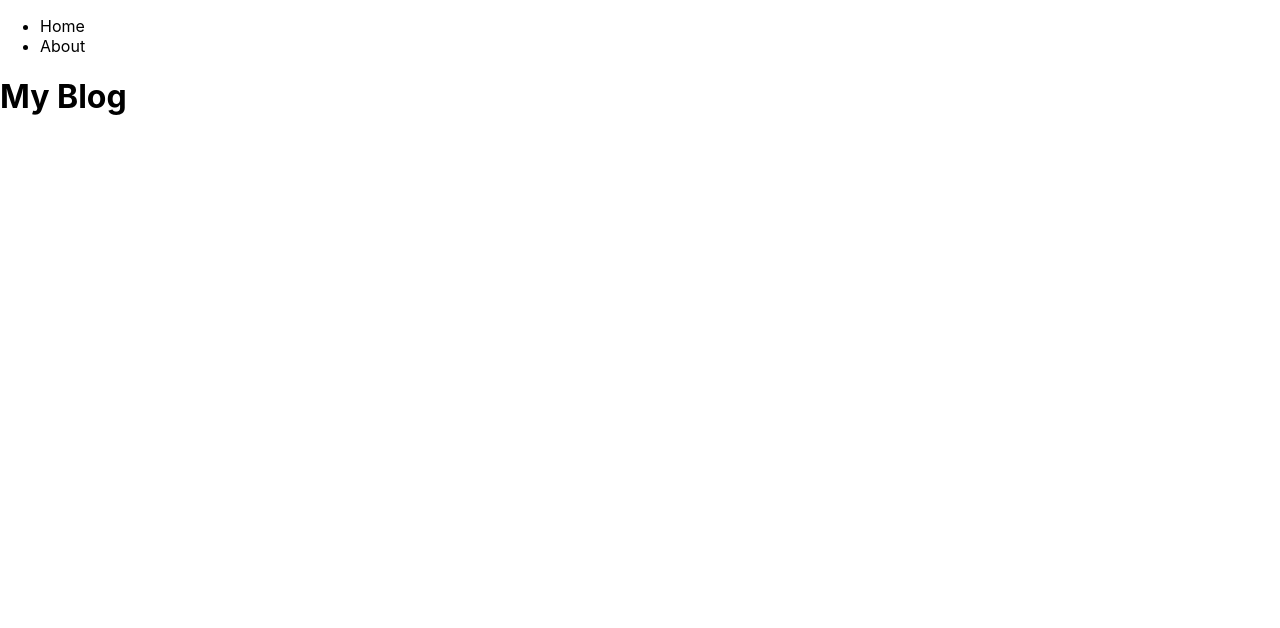
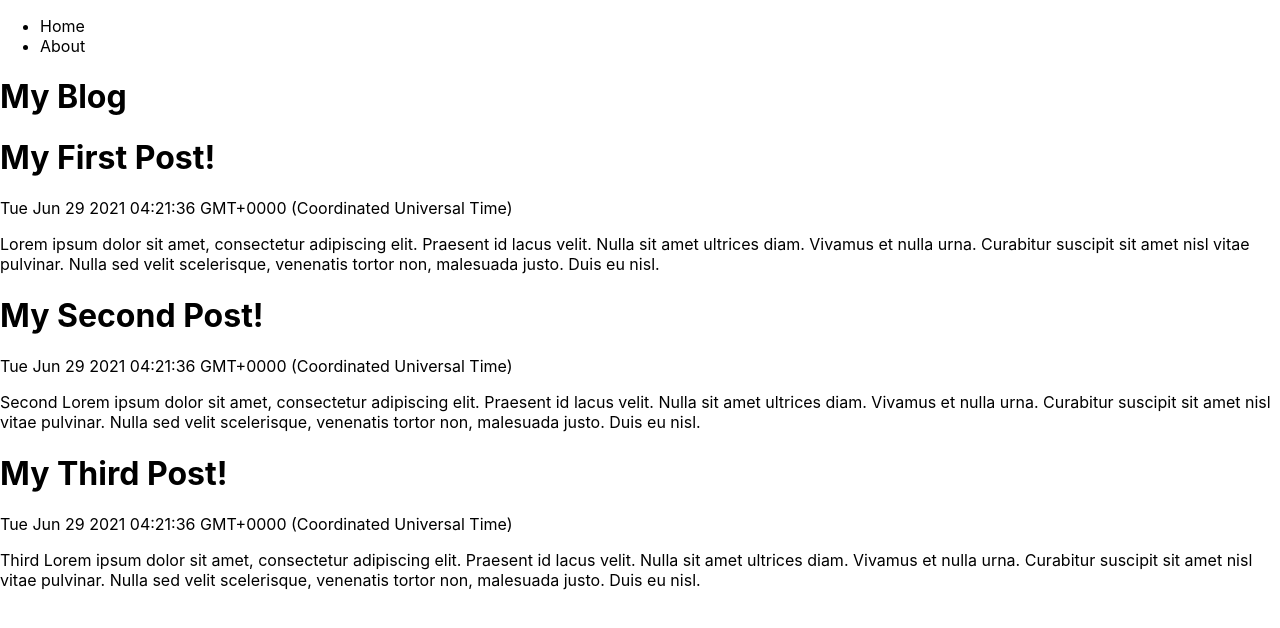
Before and after one commit to saisaiant/blog-next, a Next.js app: page / in a window 1280 px wide. Shown: the top 628 px of the page. Built offline with nearby package versions, Linux system fonts and the light colour scheme.

Commit message:
add data & blog functions

```diff
--- /dev/null
+++ b/lib/data.js
@@ -0,0 +1,20 @@
+export const blogPosts = [
+    {
+        title: 'My First Post!',
+        slug: 'my-first-post',
+        data: new Date().toString(),
+        content: 'Lorem ipsum dolor sit amet, consectetur adipiscing elit. Praesent id lacus velit. Nulla sit amet ultrices diam. Vivamus et nulla urna. Curabitur suscipit sit amet nisl vitae pulvinar. Nulla sed velit scelerisque, venenatis tortor non, malesuada justo. Duis eu nisl.'
+    },
+    {
+        title: 'My Second Post!',
+        slug: 'my-second-post',
+        data: new Date().toString(),
+        content: 'Second Lorem ipsum dolor sit amet, consectetur adipiscing elit. Praesent id lacus velit. Nulla sit amet ultrices diam. Vivamus et nulla urna. Curabitur suscipit sit amet nisl vitae pulvinar. Nulla sed velit scelerisque, venenatis tortor non, malesuada justo. Duis eu nisl.'
+    },
+    {
+        title: 'My Third Post!',
+        slug: 'my-third-post',
+        data: new Date().toString(),
+        content: 'Third Lorem ipsum dolor sit amet, consectetur adipiscing elit. Praesent id lacus velit. Nulla sit amet ultrices diam. Vivamus et nulla urna. Curabitur suscipit sit amet nisl vitae pulvinar. Nulla sed velit scelerisque, venenatis tortor non, malesuada justo. Duis eu nisl.'
+    },
+]
--- a/pages/index.js
+++ b/pages/index.js
@@ -1,4 +1,7 @@
 import Head from 'next/head'
+import Link from 'next/link'
+
+import { blogPosts } from '../lib/data'
 
 export default function Home() {
   return (
@@ -10,10 +13,18 @@ export default function Home() {
       </Head>
 
       <main>
-        <h1>
-          My Blog
-        </h1>
+        <h1>My Blog</h1>
       </main>
+
+      <div>
+        {blogPosts.map((item) => (
+          <div key={item.slug}>
+            <h1><Link href={`/blog/${item.slug}`}><a>{item.title}</a></Link></h1>
+            <p>{item.data.toString()}</p>
+            <p>{item.content}</p>
+          </div>
+        ))}
+      </div>
     </div>
   )
 }
```
Also changed, not shown: pages/blog/[slug].js (added, +41 -0 lines).
